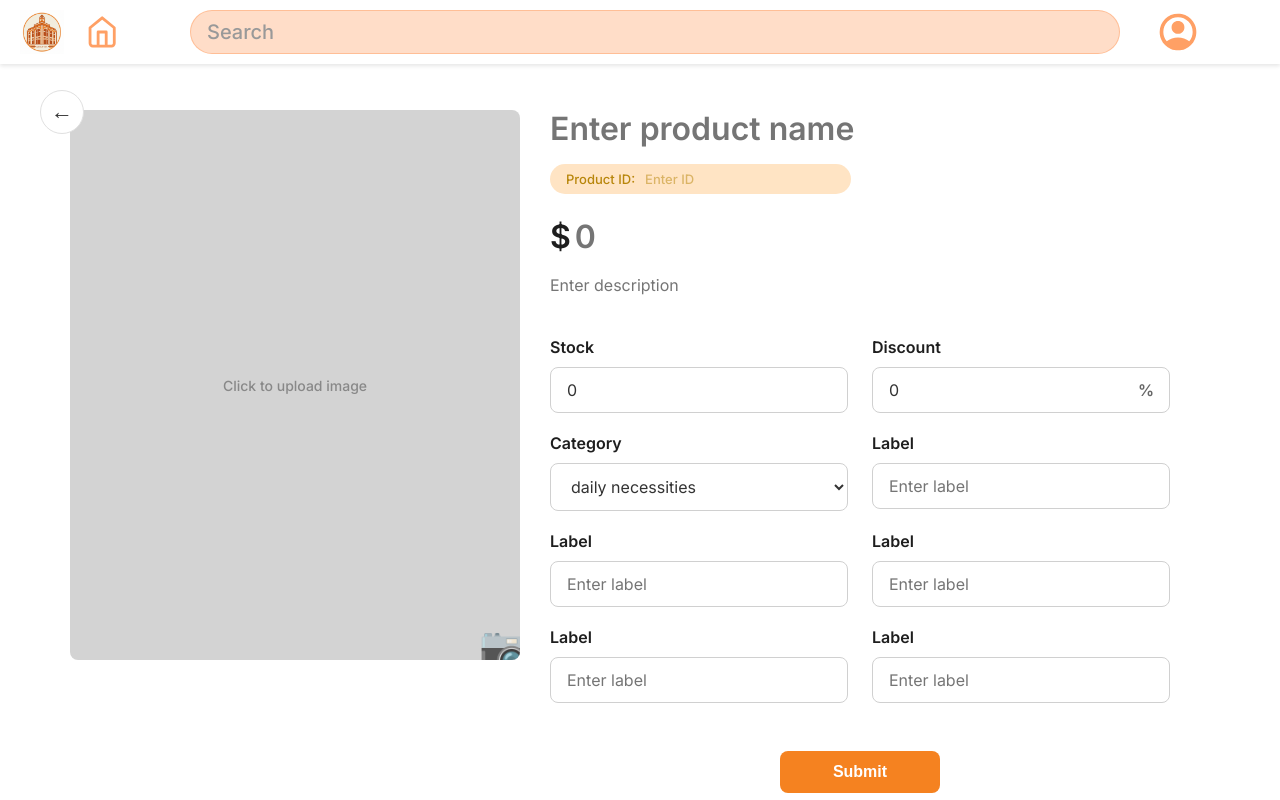
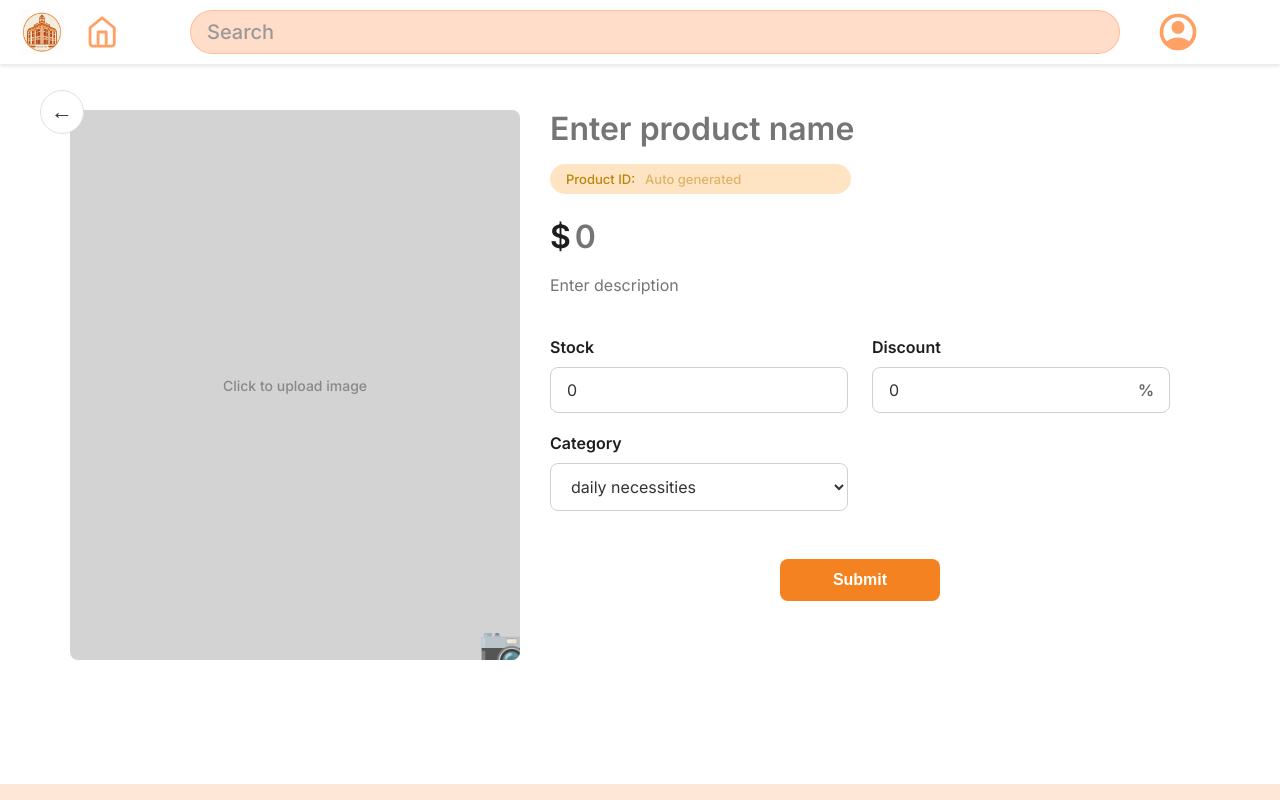
Before and after one commit to ZHAO-1221/Caproject-Frontend, a React (Create React App) app: page /product-create in a window 1280 px wide. Shown: the top 800 px of the page. Built offline with nearby package versions, Linux system fonts and the light colour scheme; a web font is replaced by a local one.

Commit message:
admin update

```diff
--- a/src/components/AdminHeader.tsx
+++ b/src/components/AdminHeader.tsx
@@ -3,30 +3,19 @@ import { useNavigate } from 'react-router-dom';
 import '../styles/Header.css';
 
 interface HeaderProps {
-  hideCart?: boolean;
   onSearch?: (query: string) => void;
   searchValue?: string;
   accountPath?: string; // 点击头像跳转路径，默认 /login
 }
 
-const Header: React.FC<HeaderProps> = ({ hideCart = false, onSearch, searchValue, accountPath = '/login' }) => {
+const Header: React.FC<HeaderProps> = ({ onSearch, searchValue, accountPath = '/login' }) => {
   const navigate = useNavigate();
   const [internalSearchQuery, setInternalSearchQuery] = useState('');
 
   // 使用外部传入的searchValue或内部状态
   const searchQuery = searchValue !== undefined ? searchValue : internalSearchQuery;
 
-  // 检查登录状态
-  const isLoggedIn = sessionStorage.getItem('isLoggedIn') === 'true';
-
-  // 处理购物车点击
-  const handleCartClick = () => {
-    if (isLoggedIn) {
-      navigate('/cart');
-    } else {
-      navigate('/login');
-    }
-  };
+  // 已移除购物车功能
 
   // 处理搜索
   const handleSearch = (e: React.FormEvent) => {
@@ -61,11 +50,7 @@ const Header: React.FC<HeaderProps> = ({ hideCart = false, onSearch, searchValue
       <div className="home" onClick={() => navigate('/home')}>
         <img className="icon" src={`${process.env.PUBLIC_URL}/images/home-icon.svg`} alt="Home" />
       </div>
-      {!hideCart && (
-        <div className="shopping-cart" onClick={handleCartClick}>
-          <img className="div-icon" src={`${process.env.PUBLIC_URL}/images/cart-icon.svg`} alt="Shopping Cart" />
-        </div>
-      )}
+      {/* 购物车功能与图标已按需求移除 */}
       <div onClick={() => navigate(accountPath)} style={{ textDecoration: 'none' }}>
         <img className="account-circle-icon" src={`${process.env.PUBLIC_URL}/images/user-icon.svg`} alt="User Account" />
       </div>
--- a/src/pages/ProductCreate.tsx
+++ b/src/pages/ProductCreate.tsx
@@ -22,19 +22,13 @@ const ProductCreate: React.FC = () => {
   // Form states
   const [productName, setProductName] = useState('');
   const [price, setPrice] = useState('');
-  const [productId, setProductId] = useState('');
   const [description, setDescription] = useState('');
   const [stock, setStock] = useState('0');
   const [discount, setDiscount] = useState('0');
   const [productImage, setProductImage] = useState<string | null>(null);
 
   // Additional product fields
-  const [brand, setBrand] = useState('');
   const [category, setCategory] = useState('');
-  const [sku, setSku] = useState('');
-  const [weight, setWeight] = useState('');
-  const [dimensions, setDimensions] = useState('');
-  const [additionalLabel, setAdditionalLabel] = useState('');
 
   // Reviews
   const [reviews, setReviews] = useState<Review[]>([
@@ -227,7 +221,7 @@ const ProductCreate: React.FC = () => {
 
   return (
     <div className="product-edit-page">
-      <Header hideCart={true} accountPath="/admin-login" />
+      <Header accountPath="/admin-login" />
 
       {/* Back Button */}
       <button className="back-button" onClick={() => navigate('/product-management')}>
@@ -278,10 +272,11 @@ const ProductCreate: React.FC = () => {
               <span className="product-id-label">Product ID:</span>
               <input
                 type="text"
-                value={productId}
-                onChange={(e) => setProductId(e.target.value)}
+              value=""
+              readOnly
                 className="product-id-input"
-                placeholder="Enter ID"
+              placeholder="Auto generated"
+              title="ID 由系统生成，管理员不可编辑"
               />
             </div>
             <div className="price-wrapper">
@@ -360,65 +355,7 @@ const ProductCreate: React.FC = () => {
                 </select>
               </div>
 
-              {/* Label Input */}
-              <div className="dropdown-group">
-                <label className="dropdown-label">Label</label>
-                <input
-                  type="text"
-                  value={brand}
-                  onChange={(e) => setBrand(e.target.value)}
-                  className="custom-input"
-                  placeholder="Enter label"
-                />
-              </div>
 
-              {/* Label Input */}
-              <div className="dropdown-group">
-                <label className="dropdown-label">Label</label>
-                <input
-                  type="text"
-                  value={sku}
-                  onChange={(e) => setSku(e.target.value)}
-                  className="custom-input"
-                  placeholder="Enter label"
-                />
-              </div>
-
-              {/* Label Input */}
-              <div className="dropdown-group">
-                <label className="dropdown-label">Label</label>
-                <input
-                  type="text"
-                  value={weight}
-                  onChange={(e) => setWeight(e.target.value)}
-                  className="custom-input"
-                  placeholder="Enter label"
-                />
-              </div>
-
-              {/* Label Input */}
-              <div className="dropdown-group">
-                <label className="dropdown-label">Label</label>
-                <input
-                  type="text"
-                  value={dimensions}
-                  onChange={(e) => setDimensions(e.target.value)}
-                  className="custom-input"
-                  placeholder="Enter label"
-                />
-              </div>
-
-              {/* Additional Label Input */}
-              <div className="dropdown-group">
-                <label className="dropdown-label">Label</label>
-                <input
-                  type="text"
-                  value={additionalLabel}
-                  onChange={(e) => setAdditionalLabel(e.target.value)}
-                  className="custom-input"
-                  placeholder="Enter label"
-                />
-              </div>
             </div>
 
             {/* Submit Button */}
--- a/src/pages/ProductEdit.tsx
+++ b/src/pages/ProductEdit.tsx
@@ -30,12 +30,7 @@ const ProductEdit: React.FC = () => {
   const [productImage, setProductImage] = useState<string | null>(null);
 
   // Additional product fields
-  const [brand, setBrand] = useState('');
   const [category, setCategory] = useState('');
-  const [sku, setSku] = useState('');
-  const [weight, setWeight] = useState('');
-  const [dimensions, setDimensions] = useState('');
-  const [additionalLabel, setAdditionalLabel] = useState('');
 
   // Reviews
   const [reviews, setReviews] = useState<Review[]>([
@@ -136,7 +131,11 @@ const ProductEdit: React.FC = () => {
             setDescription(product.productDescription || '');
             setStock(product.productStockQuantity?.toString() || '0');
             setCategory(product.productCategory || '');
-            setProductImage(product.imageUrl || null);
+            // 标准化图片URL：优先使用后端返回的 imageUrl（转相对路径），否则回退到按ID获取图片的接口
+            const normalizedImageUrl = product.imageUrl
+              ? product.imageUrl.replace(/http:\/\/[^:]+:8080/, '')
+              : (product.productId ? `/api/admin/products/image/${product.productId}` : null);
+            setProductImage(normalizedImageUrl);
             // Note: 后端没有discount, brand, sku, weight, dimensions等字段
             // 这些字段保持默认值或可以考虑从其他地方获取
           } else {
@@ -261,7 +260,7 @@ const ProductEdit: React.FC = () => {
 
   return (
     <div className="product-edit-page">
-      <Header hideCart={true} accountPath="/admin-login" />
+      <Header accountPath="/admin-login" />
 
       {/* Back Button */}
       <button className="back-button" onClick={() => navigate('/product-management')}>
@@ -313,9 +312,10 @@ const ProductEdit: React.FC = () => {
               <input
                 type="text"
                 value={productId}
-                onChange={(e) => setProductId(e.target.value)}
+                readOnly
                 className="product-id-input"
-                placeholder="Enter ID"
+                placeholder="Auto generated"
+                title="ID 由系统生成，管理员不可编辑"
               />
             </div>
             <div className="price-wrapper">
@@ -393,66 +393,6 @@ const ProductEdit: React.FC = () => {
                   <option value="personalCare">personal care</option>
                 </select>
               </div>
-
-              {/* Label Input */}
-              <div className="dropdown-group">
-                <label className="dropdown-label">Label</label>
-                <input
-                  type="text"
-                  value={brand}
-                  onChange={(e) => setBrand(e.target.value)}
-                  className="custom-input"
-                  placeholder="Enter label"
-                />
-              </div>
-
-              {/* Label Input */}
-              <div className="dropdown-group">
-                <label className="dropdown-label">Label</label>
-                <input
-                  type="text"
-                  value={sku}
-                  onChange={(e) => setSku(e.target.value)}
-                  className="custom-input"
-                  placeholder="Enter label"
-                />
-              </div>
-
-              {/* Label Input */}
-              <div className="dropdown-group">
-                <label className="dropdown-label">Label</label>
-                <input
-                  type="text"
-                  value={weight}
-                  onChange={(e) => setWeight(e.target.value)}
-                  className="custom-input"
-                  placeholder="Enter label"
-                />
-              </div>
-
-              {/* Label Input */}
-              <div className="dropdown-group">
-                <label className="dropdown-label">Label</label>
-                <input
-                  type="text"
-                  value={dimensions}
-                  onChange={(e) => setDimensions(e.target.value)}
-                  className="custom-input"
-                  placeholder="Enter label"
-                />
-              </div>
-
-              {/* Additional Label Input */}
-              <div className="dropdown-group">
-                <label className="dropdown-label">Label</label>
-                <input
-                  type="text"
-                  value={additionalLabel}
-                  onChange={(e) => setAdditionalLabel(e.target.value)}
-                  className="custom-input"
-                  placeholder="Enter label"
-                />
-              </div>
             </div>
 
             {/* Submit Button */}
--- a/src/pages/ProductManagement.tsx
+++ b/src/pages/ProductManagement.tsx
@@ -382,7 +382,6 @@ const ProductManagement: React.FC = () => {
   return (
     <div className="product-management-page">
       <Header
-        hideCart={true}
         onSearch={setLocalSearchQuery}
         searchValue={localSearchQuery}
         accountPath="/admin-login"
--- a/src/styles/ProductManagement.css
+++ b/src/styles/ProductManagement.css
@@ -476,8 +476,8 @@
 
 .product-image {
   width: 100% !important;
-  height: 0 !important;
-  padding-bottom: 75% !important; /* Creates a rectangle aspect ratio */
+  height: auto !important;
+  padding-bottom: 0 !important; /* Auto height to fit image */
   position: relative !important;
   background: #D3D3D3 !important;
   border-radius: 8px !important;
@@ -488,11 +488,9 @@
 }
 
 .product-image img {
-  position: absolute !important;
-  top: 0 !important;
-  left: 0 !important;
+  position: static !important;
   width: 100% !important;
-  height: 100% !important;
+  height: auto !important;
   object-fit: contain !important;
   opacity: 1 !important;
   display: block !important;
```
